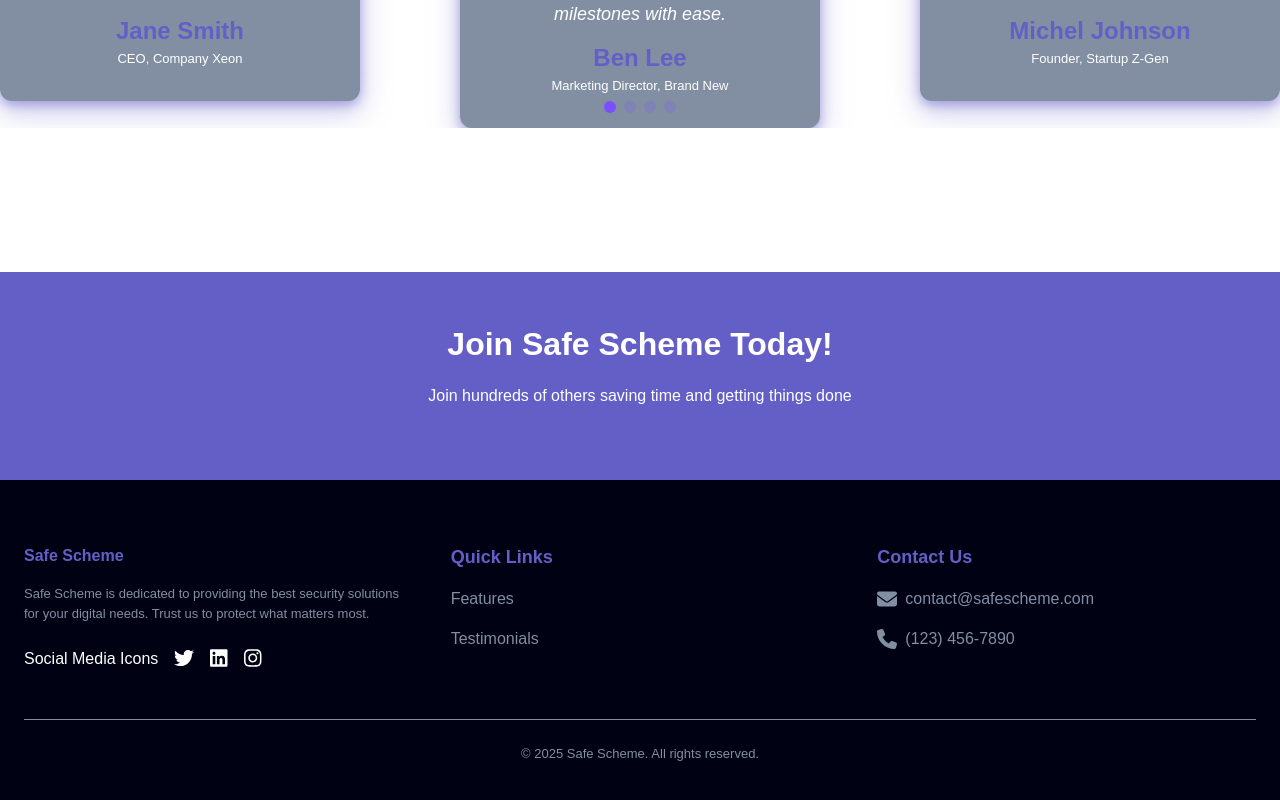
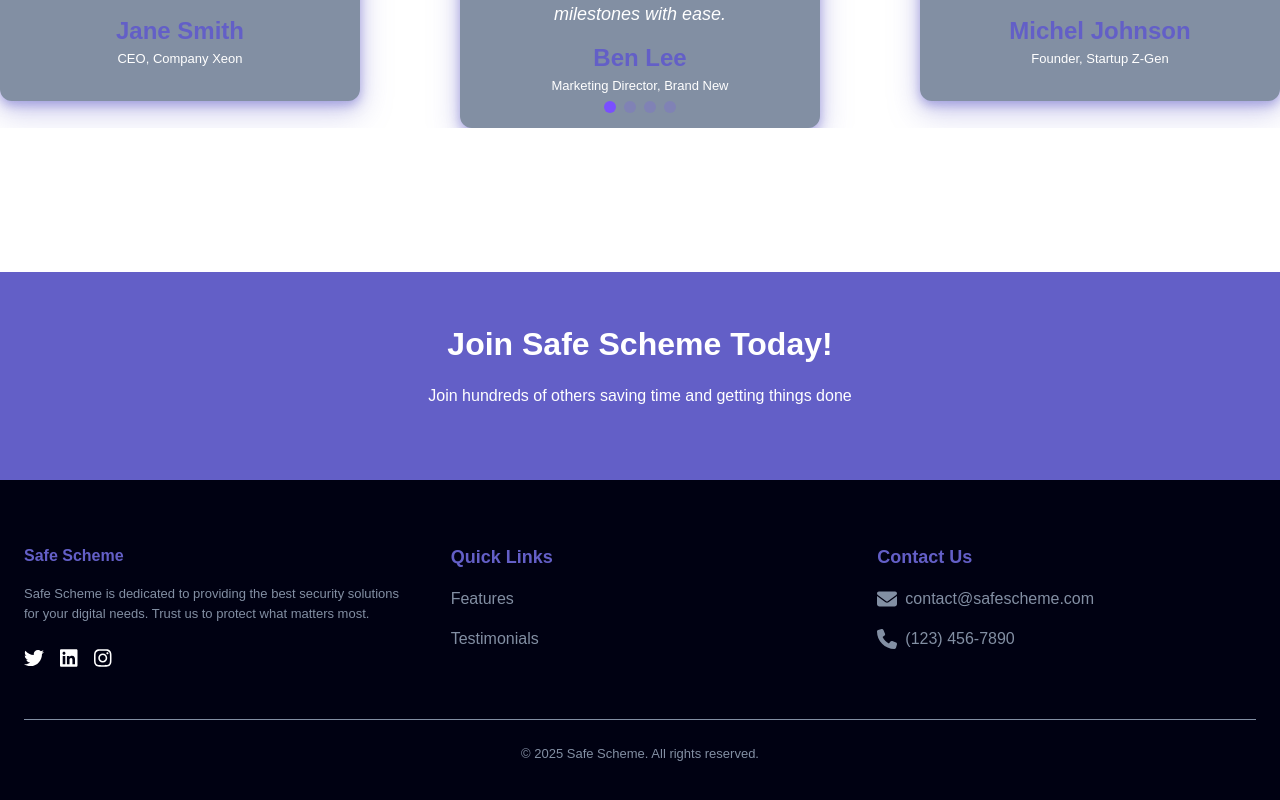
Before and after one commit to ayreese/safe-scheme-web, a Next.js app: page / in a window 1280 px wide. Shown: the part 2425-3225 px from the top of the page. Built offline with nearby package versions, Linux system fonts and the light colour scheme.

Commit message:
Removed text "social media icons"

```diff
--- a/src/components/Footer.tsx
+++ b/src/components/Footer.tsx
@@ -18,7 +18,6 @@ const Footer = () => {
                             Trust us to protect what matters most.
                         </p>
                         <div className="flex gap-4">
-                            Social Media Icons
                             <Link href="https://www.twitter.com" className="text-white hover:text-primary transition">
                                 <FontAwesomeIcon icon={faTwitter} size="lg"/>
                             </Link>
```
